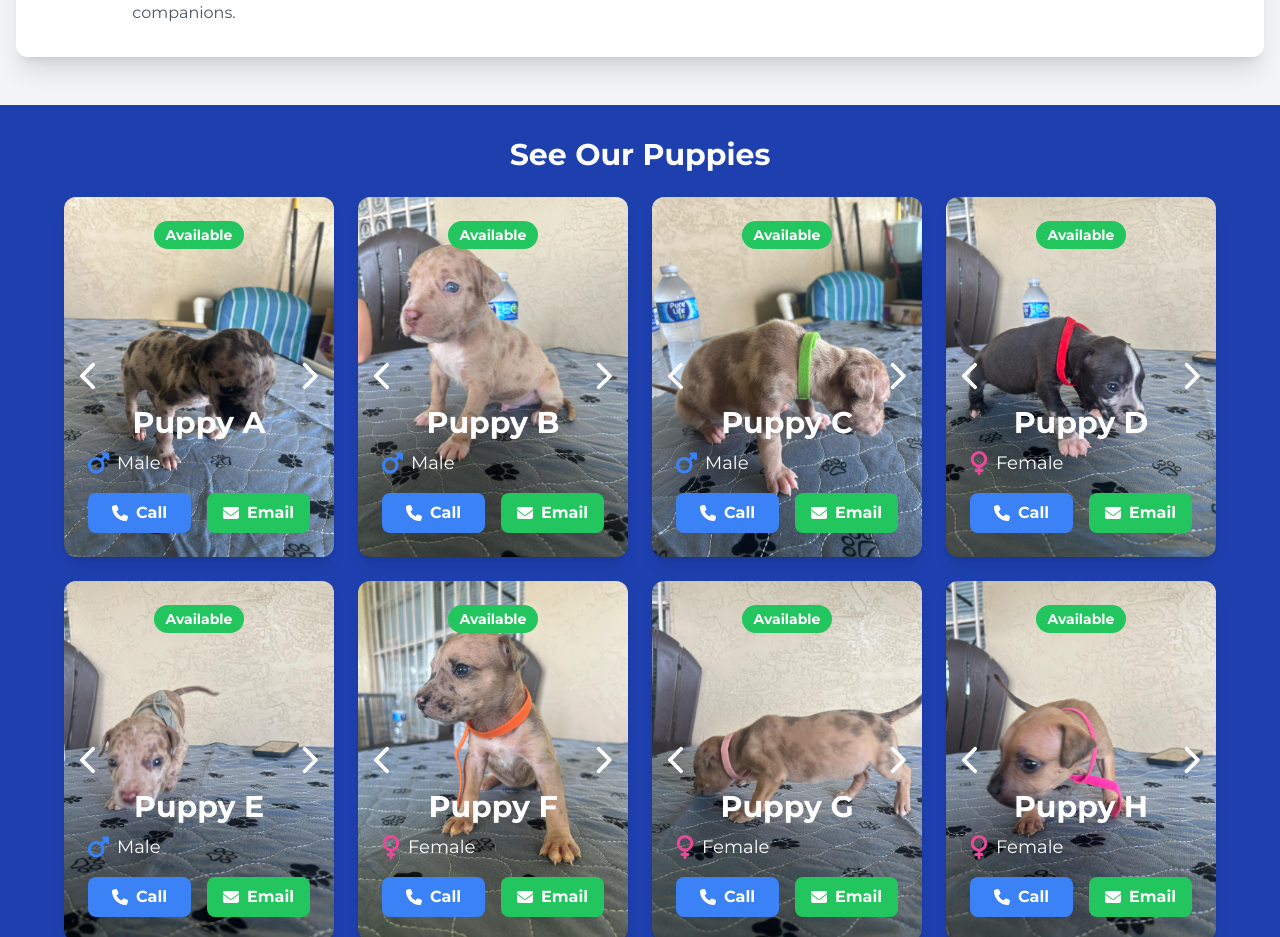
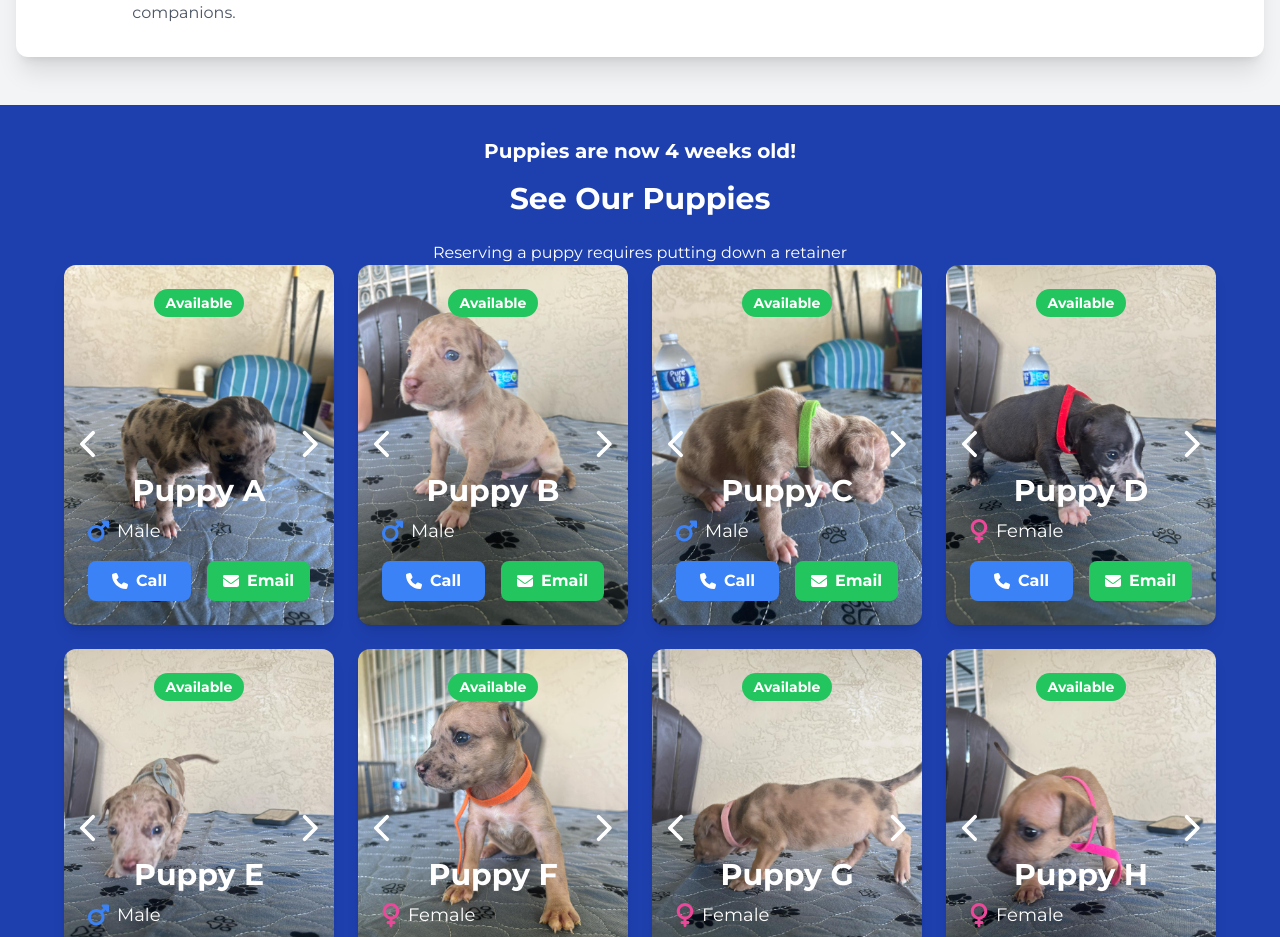
Before and after one commit to Nloperena/5thCityBreedersOrlando, a React (Create React App) app: page /puppies in a window 1280 px wide. Shown: the part 1160-2097 px from the top of the page. Built offline with nearby package versions, Linux system fonts and the light colour scheme.

Commit message:
updated age counter

```diff
--- a/src/components/PuppiesList.js
+++ b/src/components/PuppiesList.js
@@ -1,14 +1,29 @@
-import React, { useState } from 'react';
+import React, { useState, useEffect } from 'react';
 import { puppies } from '../puppies';
 import PuppyCard from './PuppyCard';
 
+// Set the starting date to 4 weeks ago from today
+const startDate = new Date();
+startDate.setDate(startDate.getDate() - 28);
+
 const PuppiesList = () => {
-  const [puppyData] = useState(puppies);
+  const [puppyData, setPuppyData] = useState(puppies);
+
+  useEffect(() => {
+    // Log the data to confirm it is loading correctly
+    console.log('Puppies data:', puppyData);
+  }, [puppyData]);
+
+  const today = new Date();
+  const ageInWeeks = Math.floor((today - startDate) / (7 * 24 * 60 * 60 * 1000));
 
   return (
     <section className="bg-blue-800 text-white p-8">
       <div className="max-w-6xl mx-auto text-center">
+        <p className="text-xl font-semibold mb-4">Puppies are now {ageInWeeks} weeks old!</p>
+
         <h2 className="text-3xl font-bold mb-6">See Our Puppies</h2>
+        <p>Reserving a puppy requires putting down a retainer</p>
 
         <div className="grid grid-cols-1 sm:grid-cols-2 lg:grid-cols-4 gap-6">
           {puppyData.map((puppy, index) => (
```
